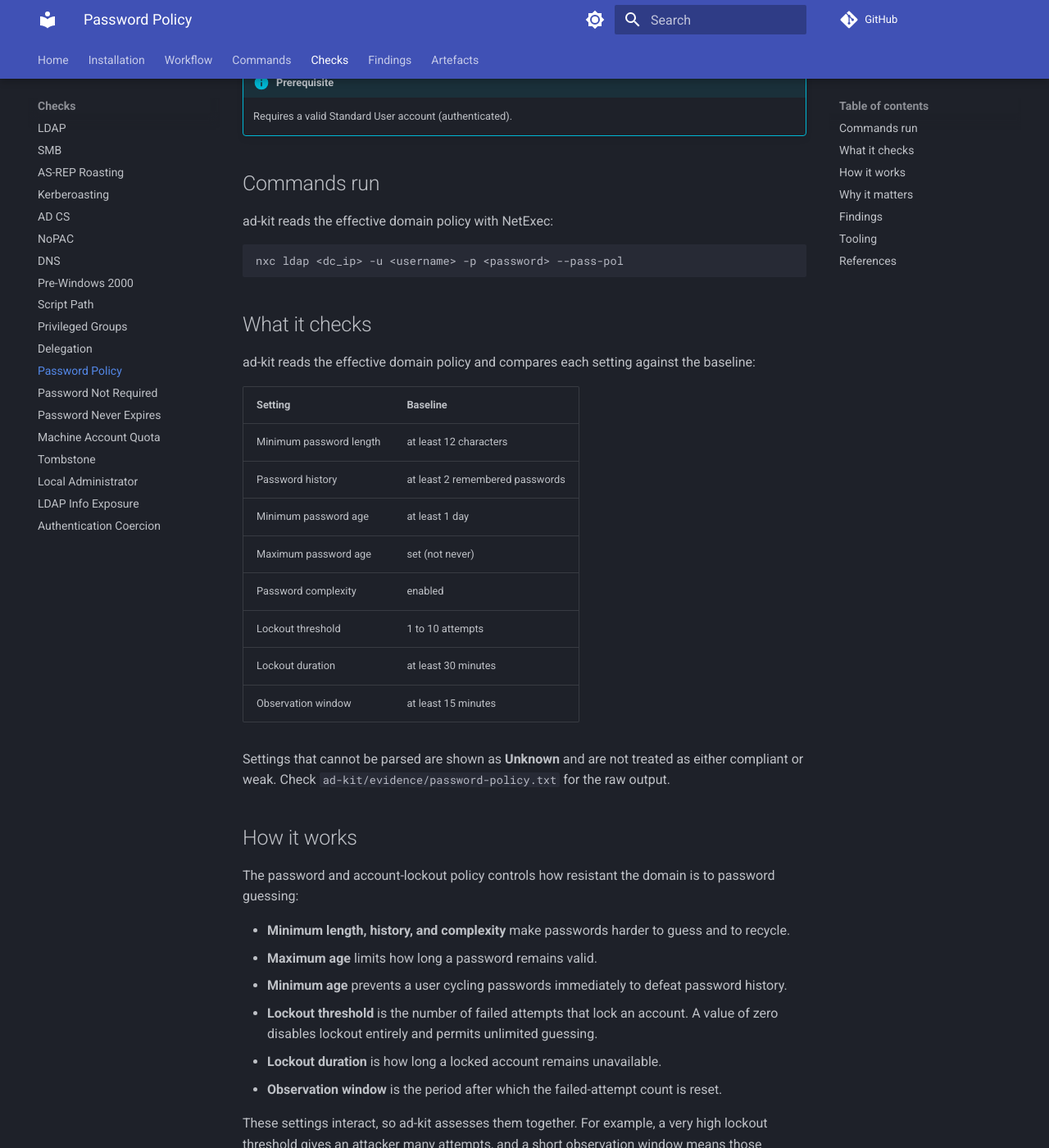
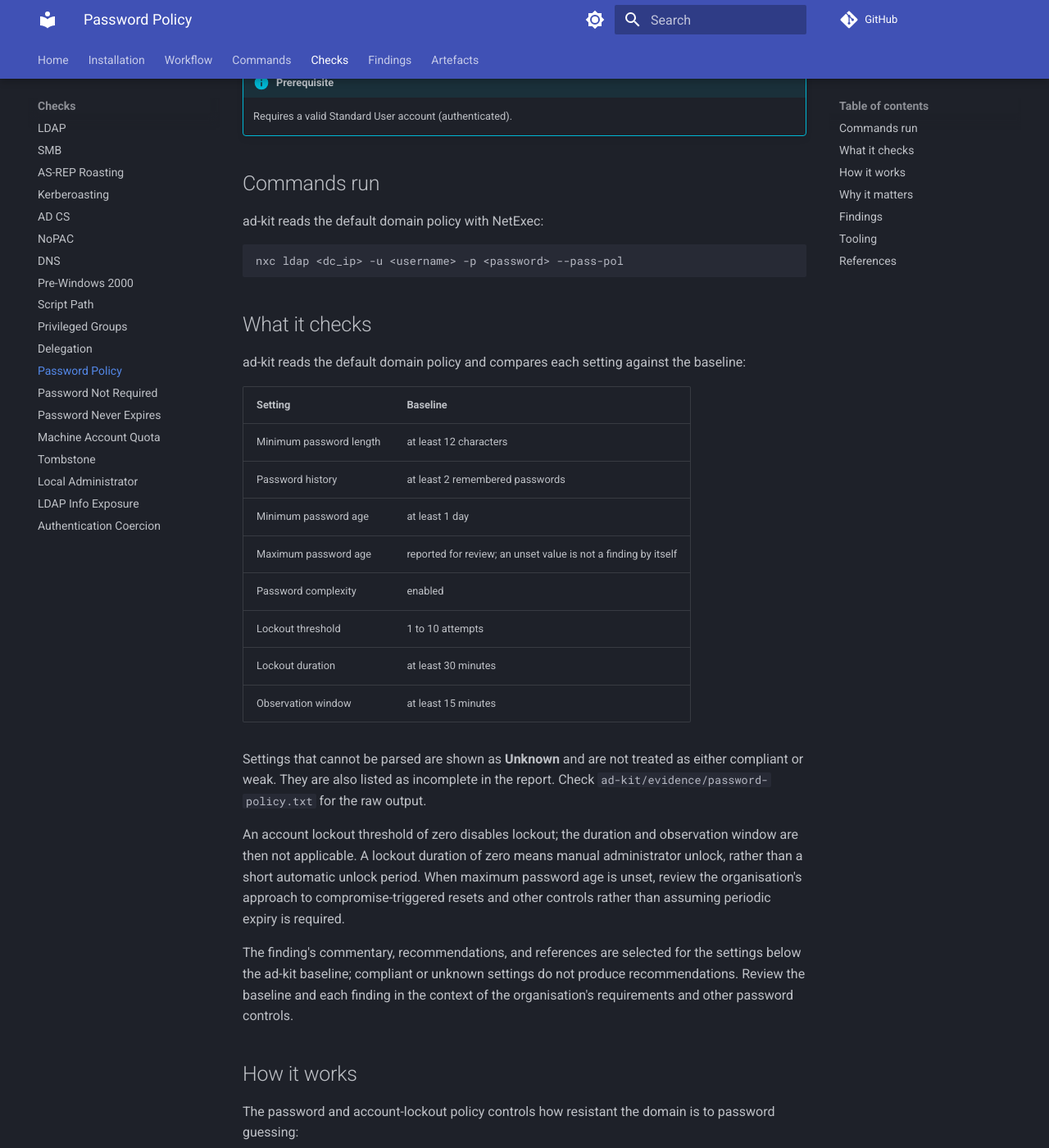
Before and after one commit to CSpanias/ad-kit, an MkDocs documentation site: the page built from docs/checks/pass-pol.md, in a window 1280 px wide and 1400 px high, scrolled down 273 px. Shown: the whole window at 82% size. Built offline with MkDocs 1.6.1 and Material for MkDocs 9.7.7, drawn with Linux system fonts in a browser that asks for light colours; comment, search, counter and statistics services are not loaded; some of the changed text lies outside the part shown.

Commit message:
Tailored password policy findings.
Provide setting-specific commentary, remediation and references while handling incomplete and context-dependent policy settings.

Co-authored-by: Copilot <223556219+Copilot@users.noreply.github.com>

````diff
--- a/docs/checks/pass-pol.md
+++ b/docs/checks/pass-pol.md
@@ -12,7 +12,7 @@ ad-kit check pass-pol
 
 ## Commands run
 
-ad-kit reads the effective domain policy with NetExec:
+ad-kit reads the default domain policy with NetExec:
 
 ```bash
 nxc ldap <dc_ip> -u <username> -p <password> --pass-pol
@@ -20,7 +20,7 @@ nxc ldap <dc_ip> -u <username> -p <password> --pass-pol
 
 ## What it checks
 
-ad-kit reads the effective domain policy and compares each setting against the
+ad-kit reads the default domain policy and compares each setting against the
 baseline:
 
 | Setting | Baseline |
@@ -28,15 +28,27 @@ baseline:
 | Minimum password length | at least 12 characters |
 | Password history | at least 2 remembered passwords |
 | Minimum password age | at least 1 day |
-| Maximum password age | set (not never) |
+| Maximum password age | reported for review; an unset value is not a finding by itself |
 | Password complexity | enabled |
 | Lockout threshold | 1 to 10 attempts |
 | Lockout duration | at least 30 minutes |
 | Observation window | at least 15 minutes |
 
 Settings that cannot be parsed are shown as **Unknown** and are not treated as
-either compliant or weak. Check `ad-kit/evidence/password-policy.txt` for the
-raw output.
+either compliant or weak. They are also listed as incomplete in the report.
+Check `ad-kit/evidence/password-policy.txt` for the raw output.
+
+An account lockout threshold of zero disables lockout; the duration and
+observation window are then not applicable. A lockout duration of zero means
+manual administrator unlock, rather than a short automatic unlock period.
+When maximum password age is unset, review the organisation's approach to
+compromise-triggered resets and other controls rather than assuming periodic
+expiry is required.
+
+The finding's commentary, recommendations, and references are selected for
+the settings below the ad-kit baseline; compliant or unknown settings do not
+produce recommendations. Review the baseline and each finding in the context
+of the organisation's requirements and other password controls.
 
 ## How it works
 
@@ -45,7 +57,8 @@ password guessing:
 
 - **Minimum length, history, and complexity** make passwords harder to guess
   and to recycle.
-- **Maximum age** limits how long a password remains valid.
+- **Maximum age** controls how long a password remains valid; modern guidance
+  does not universally require periodic password changes.
 - **Minimum age** prevents a user cycling passwords immediately to defeat
   password history.
 - **Lockout threshold** is the number of failed attempts that lock an account.
````
Also changed, not shown: src/ad_kit/findings/password_policy.yaml (+49 -38 lines), 4 other files.
